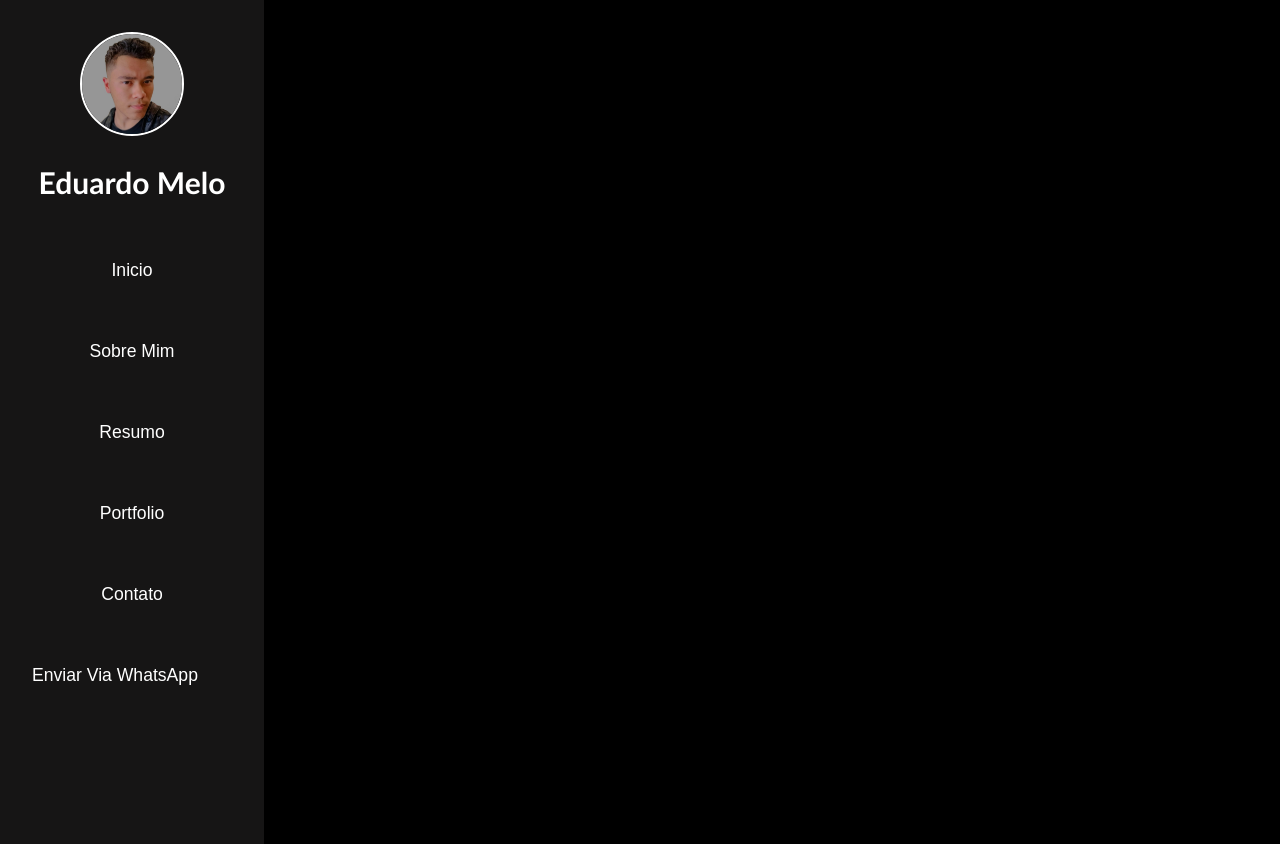
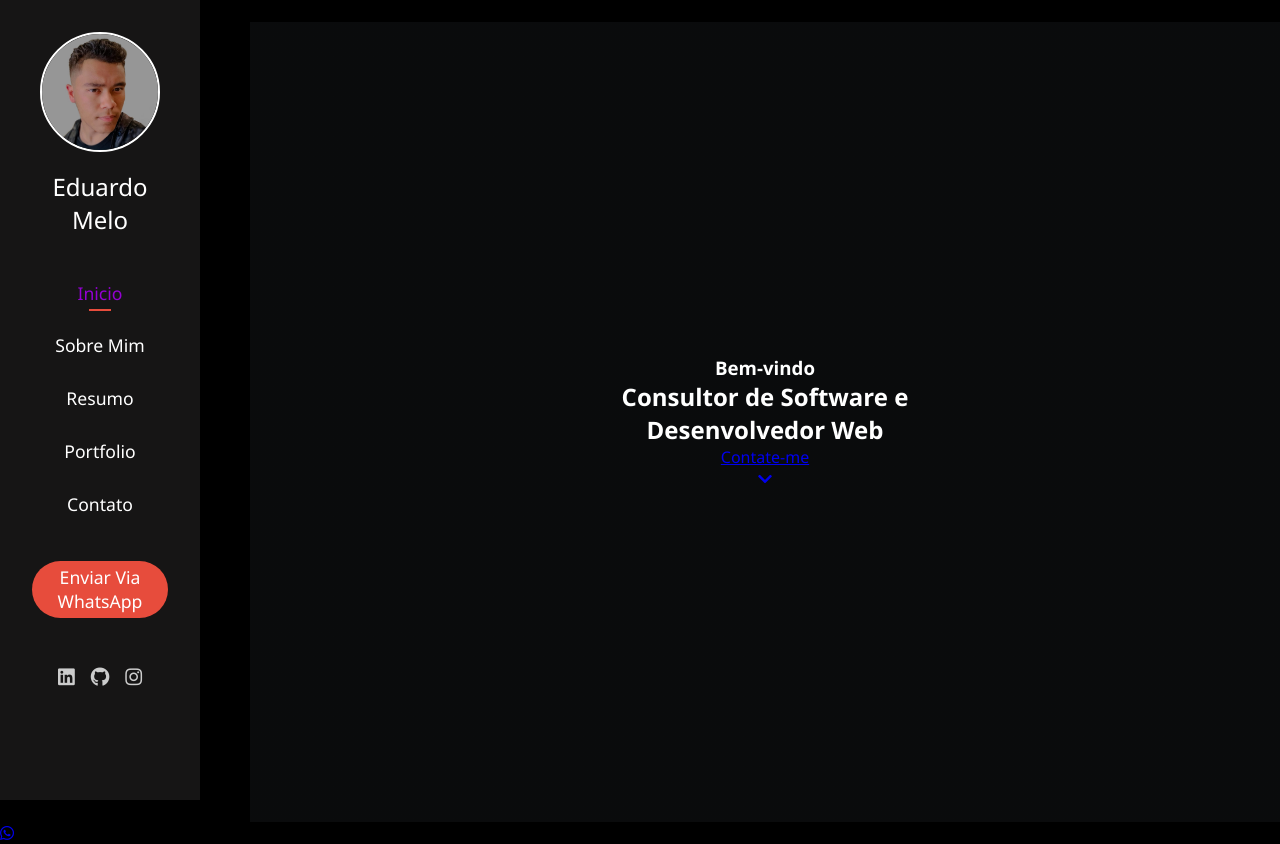
Before and after one commit to EduardoMelo20x/Portfolio, a plain HTML site: page index.html in a window 1280 px wide. Before the commit the page ends 800 px from the top, so only its background shows below. Drawn offline with Linux system fonts and the light colour scheme.

Commit message:
Update 22/06

```diff
--- a/index.html
+++ b/index.html
@@ -1,33 +1,39 @@
-<!DOCTYPE html>
-<html lang="pt-br"> <!-- Linguagem da Pagina em Portugues BR-->
+<!DOCTYPE html> <!--Diz ao navegador que esse site é HTML5-->
+<html lang="pt-br"> <!--Linguagem da Pagina em Portugues BR-->
 <head>
-    <meta charset="UTF-8">
-    <meta name="viewport" content="width=device-width, initial-scale=1.0">
-    <title>Portfolio - Eduardo Melo</title>
+    <meta charset="UTF-8"> <!--Define a codificação de caracteres como UTF-8, que suporta caracteres especiais e acentos-->
+    <meta name="viewport" content="width=device-width, initial-scale=1.0"> <!--Configura a visualização responsiva para dispositivos moveis-->
+    <link rel="short icon" href="https://github.com/EduardoMelo20x/Portfolio/blob/main/imagens/favicon.ico" type="image\x-icon"> <!--Define o Icone da pagina-->
+    <title>Portfolio - Eduardo Melo</title> <!--Titulo da Pagina-->
     <link rel="stylesheet" type="text/css" href="styles.css"><!-- Link para o CSS -->
-    <link rel="shortcut icon" href="https://github.com/EduardoMelo20x/Portfolio/blob/main/imagens/favicon.ico
-    <link rel="stylesheet" href="https://cdnjs.cloudflare.com/ajax/libs/font-awesome/5.15.3/css/all.min.css">
+    <link rel="stylesheet" href="https://cdnjs.cloudflare.com/ajax/libs/font-awesome/5.15.3/css/all.min.css"> <!--Esta importando a biblioteca Font Awesome para usar icones das redes-->
 
 </head>
 
 <body>
 
-    <div class="sidebar">
+    <div clas="menu-toggle"> <!--Botão do menu hamburguer para mobile-->
+        <i class="fas fa-bars"></i>
+    </div>
+
+    <div class="conteiner"> <!--Conteiner Principal-->
+
+        <div class="sidebar"> <!-- Conteudo da Sidebar-->
 
             <div class="profile">
 
-            <img src="https://github.com/EduardoMelo20x/Portfolio/blob/main/imagens/foto%20de%20perfil.jpg?raw=true" alt="Eduardo Melo">
-            <h2 class="nome-perfil">Eduardo Melo</h2>
+                <img src="https://github.com/EduardoMelo20x/Portfolio/blob/main/imagens/foto%20de%20perfil.jpg?raw=true" alt="Eduardo Melo"> <!--Imagem da sidebar ("Eduardo Melo" é o texto alternativo)-->
+                <h2 class="nome-perfil">Eduardo Melo</h2> <!--Nome que ficara embaixo da foto-->
 
             </div>
 
-        <div class="lista-atalhos">
+            <div class="lista-atalhos"> <!--Menu de navegação-->
 
                 <nav>
                     <ul>
-                    <li><a href="#inicio">Inicio</a></li>
+                        <li><a href="#inicio" class="active">Inicio</a></li> <!--Classe active para destacar o link do menu-->
                         <li><a href="#sobre-mim">Sobre Mim</a></li>
-                    <li><a href="#resuno">Resumo</a></li>
+                        <li><a href="#resumo">Resumo</a></li>
                         <li><a href="#portfolio">Portfolio</a></li>
                         <li><a href="#contato">Contato</a></li>
                     </ul>
@@ -35,13 +41,13 @@
 
             </div>
 
-        <div class="botao-contato">
+            <div class="botao-contato"> <!--Botão de contato do Whats-->
 
-            <a href="https://api.whatsapp.com/send?phone=5541998513653" target="_blank" class="link-whats">Enviar Via WhatsApp</a>
+                <a href="https://api.whatsapp.com/send?phone=5541998513653" target="_blank" class="link-whats">Enviar Via WhatsApp</a> <!--Link do Whats-->
 
             </div>
 
-        <div class="redes-sociais">
+            <div class="redes-sociais"> <!--Minhas Redes-->
 
                 <a href="https://www.linkedin.com/in/eduardo-melo-dos-santos-21816531a/" target="_blank"><i class="fab fa-linkedin"></i></a>
                 <a href="https://github.com/EduardoMelo20x" target="_blank"><i class="fab fa-github"></i></a>
@@ -51,5 +57,55 @@
 
         </div>
 
+        <main class="content"> <!--Conteudo Principal-->
+            <!-- Seção Início -->
+            <section id="inicio" class="section active">
+
+                <div class="hero-content">
+
+                    <h3>Bem-vindo</h3>
+                    <h1>Consultor de Software e<br>Desenvolvedor Web</h1>
+                    <a href="#contato" class="btn-contate">Contate-me</a>
+
+                </div>
+
+                <a href="#sobre-mim" class="scroll-down">
+
+                    <i class="fas fa-chevron-down"></i>
+
+                </a>
+            </section>
+
+            <!-- Seção Sobre Mim -->
+            <section id="sobre-mim" class="section">
+                <div class="section-content">
+                    <h2>Sobre Mim</h2>
+                    <div class="about-container">
+                        <div class="about-text">
+                            <h3>Eu sou <span class="highlight">Eduardo Melo</span>, um desenvolvedor web</h3>
+                            <p>Coloque aqui sua biografia profissional...</p>
+
+                            <div class="info-grid">
+                                <!-- Informações pessoais -->
+                            </div>
+
+                            <div class="skills">
+                                <!-- Habilidades -->
+                            </div>
+                        </div>
+                    </div>
+                </div>
+            </section>
+
+        </main>
+
+    </div>
+
+    <a href="https://api.whatsapp.com/send?phone=5541998513653" class="whatsapp-float"> <!--WhatsApp Flutuante-->
+        <i class="fab fa-whatsapp"></i>
+    </a>
+
+    <script src="script.js"></script>
+
 </body>
 </html>
--- a/script.js
+++ b/script.js
@@ -0,0 +1,55 @@
+document.addEventListener('DOMContentLoaded', function() {
+    // Menu toggle para dispositivos móveis
+    const menuToggle = document.querySelector('.menu-toggle');
+    const sidebar = document.querySelector('.sidebar');
+
+    if (menuToggle) {
+        menuToggle.addEventListener('click', function() {
+            sidebar.classList.toggle('active');
+        });
+    }
+
+    // Navegação entre seções
+    const navLinks = document.querySelectorAll('.sidebar nav a');
+    const sections = document.querySelectorAll('.section');
+
+    // Definir a seção inicial como ativa
+    if (sections.length > 0) {
+        sections[0].classList.add('active');
+    }
+
+    // Definir o primeiro link como ativo
+    if (navLinks.length > 0) {
+        navLinks[0].classList.add('active');
+    }
+
+    navLinks.forEach(link => {
+        link.addEventListener('click', function(e) {
+            e.preventDefault();
+
+            // Remove classe active de todos os links
+            navLinks.forEach(link => link.classList.remove('active'));
+
+            // Adiciona classe active ao link clicado
+            this.classList.add('active');
+
+            // Obtém o id da seção a ser mostrada
+            const targetId = this.getAttribute('href');
+
+            // Esconde todas as seções
+            sections.forEach(section => section.classList.remove('active'));
+
+            // Mostra a seção alvo
+            document.querySelector(targetId).classList.add('active');
+
+            // Fecha o menu em dispositivos móveis
+            if (window.innerWidth <= 768) {
+                sidebar.classList.remove('active');
+            }
+        });
+    });
+
+    // Scroll suave para links internos
+    // Animação de digitação para o texto de boas-vindas (opcional)
+    // ...
+});
--- a/styles.css
+++ b/styles.css
@@ -1,37 +1,57 @@
+* {
+    box-sizing: border-box;
+    margin: 0;
+    padding: 0;
+}
+
 body{
     margin: 0; /*Remove todas as margens*/
     padding: 0; /*Remove qualquer preenchimento interno de um elemento*/
-    font-family: 'Gill Sans', 'Gill Sans', sans-serif; /*Define a fonte principal e a generica caso o navegador nao encontre a primeira opção*/
-    font-size: 1rem; /*Define o tamanho da fonte para 1rem (tamanho padrão definido no navegador)*/
-    background-color: rgb(0, 0, 0);
+    font-family: 'Segoe UI', 'Roboto', Arial, sans-serif; /*Define a fonte principal e a generica caso o navegador nao encontre a primeira opção*/
+    font-size: 1rem; /*Define o tamanho da fonte para 1rem = 16px (tamanho padrão definido no navegador)*/
+    background-color: rgb(0, 0, 0); /* Define o fundo da pagina*/
+    color: white;
+    overflow-x: hidden;
 }
 
+.container {
+    display: flex;
+    min-height: 100vh;
+}
 
 .sidebar{
     width: 10%; /* Ajusta a largura */
     min-width: 200px; /* Define um tamanho mínimo para telas menores */
-    height: 100vh;
-    background-color: #161515;
-    color: white;
+    height: 100vh; /*Altura de 100% da altura do viewport (vh = viewport height)*/
+    background-color: #161515; /*Cor de Fundo*/
+    color: white; /*Define a cor do texto*/
     padding: 2rem; /* Espaçamento interno */
-    position: fixed;
+    position: fixed;/*Deixa a sidebar fixa na tela*/
+    left: 0;
+    top: 0;
+    overflow-y: auto;
+    z-index: 100;
+    transition: transform 0.3s ease;
 }
 
-.sidebar .profile{
-    text-align: center;
-    margin-bottom: 3rem;
+.sidebar .profile{/* Seletor para a div de perfil dentro da sidebar*/
+    text-align: center;/*Centraliza o conteudo*/
+    margin-bottom: 2.5rem;/* Adiciona espaço abaixo do perfil*/
 }
 
-.sidebar .profile img {
-    width: 100px; /* Tamanho adaptável para telas menores */
-    height: auto;
+.sidebar .profile img {/*Seletor para a imagem de perfil*/
+    width: 120px; /* Tamanho adaptável para telas menores */
+    height: 120PX;
     border-radius: 50%; /* Imagem redonda */
     border: 2px solid rgb(255, 255, 255); /* Adiciona uma borda */
+    object-fit: cover;
 }
 
 
 .sidebar .profile .nome-perfil{
-    font-size: 30px;
+    font-size: 1.5rem;
+    margin-top: 0.8rem;
+    font-weight: 500;
 }
 
 
@@ -42,17 +62,158 @@ body{
     text-align: center;
 }
 
-.sidebar a{
-    font-size: 110%;
-    color: white;
-    font-family: Arial, Helvetica, sans-serif;
-    text-decoration: none;
+.sidebar nav ul li {
+    margin: 1.2rem 0; /* Espaçamento entre os itens */
 }
 
-.sidebar nav ul li {
-    margin: 30% 0; /* Espaçamento entre os itens */
+.sidebar a{
+    font-size: 1.1rem;
+    color: white;
+    text-decoration: none;
+    transition: color 0.3s ease;
+    display: inline-block;
+    padding: 0.3rem 0;
+
 }
 
-.sidebar nav ul li a:hover {
+
+
+.sidebar nav ul li a:hover,
+.sidebar nav ul li a.active {
     color: #9400D3; /* Muda a cor ao passar o mouse */
 }
+
+.sidebar nav ul li a.active {
+    position: relative;
+}
+
+.sidebar nav ul li a.active::after {
+    content: '';
+    position: absolute;
+    bottom: -2px;
+    left: 25%;
+    width: 50%;
+    height: 2px;
+    background-color: #e74c3c;
+}
+
+.botao-contato {
+    margin: 2.5rem 0;
+    text-align: center;
+}
+
+.link-whats {
+    display: inline-block;
+    background-color: #e74c3c;
+    color: white;
+    padding: 0.8rem 1.5rem;
+    border-radius: 30px;
+    text-decoration: none;
+    font-weight: 500;
+    transition: background-color 0.3s ease;
+    width: 100%;
+    text-align: center;
+}
+
+.link-whats:hover {
+    background-color: #c0392b;
+}
+
+.redes-sociais {
+    display: flex;
+    justify-content: center;
+    gap: 1rem;
+    margin-top: 2rem;
+}
+
+.redes-sociais a {
+    font-size: 1.2rem;
+    color: #cccccc;
+    transition: color 0.3s ease;
+}
+
+.redes-sociais a:hover {
+    color: #e74c3c;
+}
+
+.content {
+    flex: 1;
+    margin-left: 250px;
+    min-height: 100vh;
+}
+
+.section {
+    min-height: 100vh;
+    padding: 2rem;
+    display: none;
+    position: relative;
+}
+
+.section.active {
+    display: flex;
+    flex-direction: column;
+    justify-content: center;
+    align-items: center;
+}
+
+/* Seção Hero/Início */
+#inicio {
+    background: linear-gradient(rgba(0, 0, 0, 0.7), rgba(0, 0, 0, 0.7)), url('https://github.com/EduardoMelo20x/Portfolio/blob/main/imagens/Fundo%20Site.png?raw=true');
+    background-size: cover;
+    background-position: center;
+    background-attachment: fixed;
+    text-align: center;
+}
+
+.hero-content {
+    max-width: 800px;
+    margin: 0 auto;
+    text-align: center;
+}
+
+/* Mais estilos para o conteúdo principal... */
+
+/* Media queries para responsividade */
+
+/* Tablets */
+@media (max-width: 992px) {
+    .sidebar {
+        width: 220px;
+    }
+
+    .content {
+        margin-left: 220px;
+    }
+
+    .hero-content h1 {
+        font-size: 3rem;
+    }
+}
+
+/* Tablets menores e smartphones grandes */
+@media (max-width: 768px) {
+    .menu-toggle {
+        display: block;
+    }
+
+    .sidebar {
+        transform: translateX(-100%);
+        width: 250px;
+        box-shadow: 0 0 15px rgba(0, 0, 0, 0.5);
+    }
+
+    .sidebar.active {
+        transform: translateX(0);
+    }
+
+    .content {
+        margin-left: 0;
+    }
+
+    /* Mais ajustes responsivos... */
+}
+
+/* Smartphones */
+@media (max-width: 480px) {
+    /* Ajustes para telas muito pequenas... */
+}
```
Also changed, not shown: 4 other files. Lines whose indentation alone changed are shown as unchanged.
